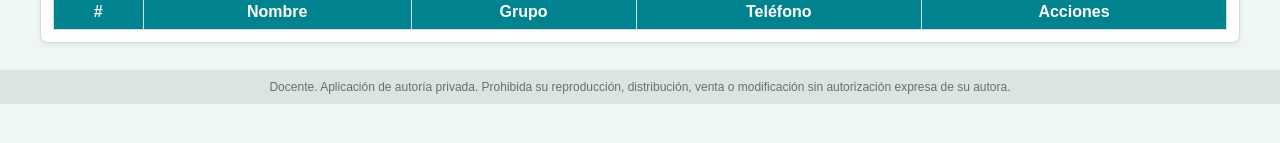
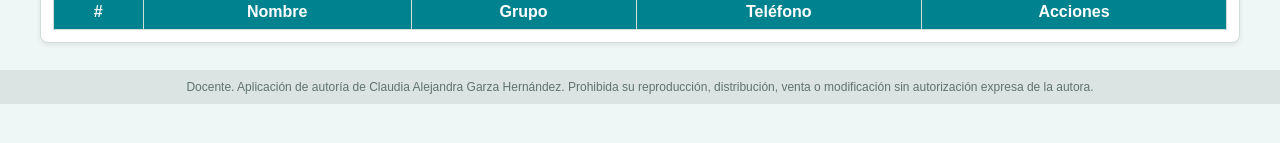
Before and after one commit to alegarz4/Docente, a plain HTML site: page index.html in a window 1280 px wide. Shown: the part 559-702 px from the top of the page. Drawn offline with nearby package versions, Linux system fonts and the light colour scheme.

Commit message:
Update footer text to include author's full name

```diff
--- a/index.html
+++ b/index.html
@@ -584,7 +584,7 @@ pre{
 <div id="mensaje" class="mensaje hidden"></div>
 
 <footer class="copyrightBar">
-  Docente. Aplicación de autoría privada. Prohibida su reproducción, distribución, venta o modificación sin autorización expresa de su autora.
+  Docente. Aplicación de autoría de Claudia Alejandra Garza Hernández. Prohibida su reproducción, distribución, venta o modificación sin autorización expresa de la autora.
 </footer>
 
 <script>
```
